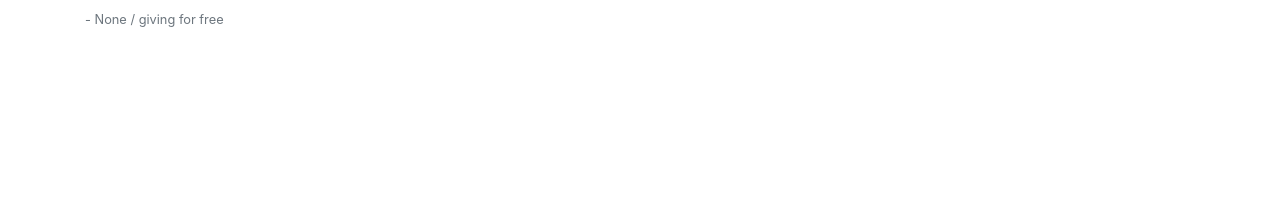
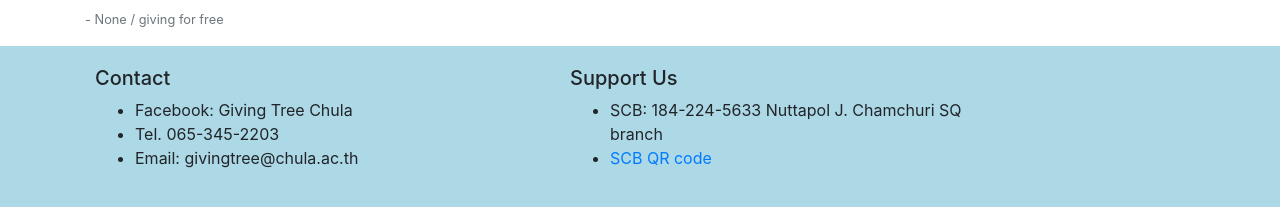
Before and after one commit to amnuntita/giving_tree, a React (Create React App) app: page / in a window 1280 px wide. Shown: the part 965-1172 px from the top of the page. Before the commit the page ends 1011 px from the top, so only its background shows below. Built offline with nearby package versions, Linux system fonts and the light colour scheme.

Commit message:
implement footer

```diff
--- a/src/App.css
+++ b/src/App.css
@@ -1,29 +1,3 @@
-.App {
-  text-align: center;
-}
-
-.App-logo {
-  height: 40vmin;
-  pointer-events: none;
-}
-
-@media (prefers-reduced-motion: no-preference) {
-  .App-logo {
-    animation: App-logo-spin infinite 20s linear;
-  }
-}
-
-.App-header {
-  background-color: #282c34;
-  min-height: 100vh;
-  display: flex;
-  flex-direction: column;
-  align-items: center;
-  justify-content: center;
-  font-size: calc(10px + 2vmin);
-  color: white;
-}
-
 .App-link {
   color: #61dafb;
 }
@@ -45,12 +19,11 @@
   transform: translate(-50%,-50%)
 }
 
-
-@keyframes App-logo-spin {
-  from {
-    transform: rotate(0deg);
-  }
-  to {
-    transform: rotate(360deg);
-  }
+.footer{
+  min-height: 200px;
+  width: 100%;
+  background-color: lightblue;
+  position:absolute;
+  padding-top: 20px;
+  padding-left: 20px;
 }
--- a/src/component/pages/post/post.js
+++ b/src/component/pages/post/post.js
@@ -6,22 +6,27 @@ import {
 } from "react-bootstrap";
 
 import Back from "../../shared/BackButton.js";
-import AuthorInfo from './author_info.js';
-import MyCarousel from './carousel.js';
+import AuthorInfo from './AuthorInfo.js';
+import MyCarousel from './Carousel.js';
+import Footer from '../../shared/Footer.js';
 
 const Post = () => {
 
   const items = ['assets/images/book1.jpg','assets/images/book2.jpg','assets/images/book3.jpg']
+  const title = "Give: Physics I Textbooks for Engineering/Science Freshmen Good Condition"
+  const author = "Nattapol Jaijing"
+  const date = "01/02/2020"
+  const condition = "- None / giving for free "
+
 
   return (
     <div>
       <Back />
-      <Container style={{ textAlign: "start" }}>
+      <Container>
         <h3>
-          Give: Physics I Textbooks for Engineering/Science Freshmen Good
-          Condition
+          {title}
         </h3>
-        Author: Nattapol Jaijing Date:01/02/2020
+        Author: {author} Date: {date}
         <Row style={{ marginTop: 20, marginBottom: 20 }}>
           <Col md={6}>
            <MyCarousel items={items}/>
@@ -46,9 +51,10 @@ const Post = () => {
         <h5>Additional condition:</h5>
         <blockquote>
           <h6>Willing to trade</h6>
-          <small class="text-muted">- None / giving for free </small>
+          <small class="text-muted">{condition} </small>
         </blockquote>
       </Container>
+      <Footer/>
     </div>
   );
 };
--- /dev/null
+++ b/src/component/shared/Footer.js
@@ -0,0 +1,31 @@
+import React from "react";
+import { Col,Row,Container } from "react-bootstrap";
+import {Link} from "react-router-dom";
+
+const Footer = () => {
+  return <div className="footer">
+      <Container>
+      <Row>
+      <Col xs={12} md={5}>
+          <div>
+          <h5>Contact</h5>
+          <ul>
+              <li>Facebook: Giving Tree Chula</li>
+              <li>Tel. 065-345-2203</li>
+              <li>Email: givingtree@chula.ac.th</li>
+          </ul>
+          </div>
+      </Col>
+      <Col xs={12} md={5}>
+          <h5>Support Us</h5>
+          <ul>
+              <li>SCB: 184-224-5633 Nuttapol J. Chamchuri SQ branch</li>
+              <li><Link>SCB QR code</Link></li>
+          </ul>
+      </Col>
+      </Row>
+      </Container>
+  </div>;
+};
+
+export default Footer;
--- a/src/component/shared/NavBar.js
+++ b/src/component/shared/NavBar.js
@@ -3,9 +3,9 @@ import { Navbar, Nav,NavDropdown } from "react-bootstrap";
 
 const NavBar = () => {
   return (
-    <Navbar bg="light" expand="lg">
+    <Navbar bg="light">
       <Navbar.Brand>Giving Tree</Navbar.Brand>
-      <Nav className="mr-auto">
+      <Nav>
         <Nav.Link>About</Nav.Link>
         <Nav.Link>FAQ</Nav.Link>
         <NavDropdown title="Things">
```
Also changed, not shown: src/component/pages/post/AuthorInfo.js (renamed from src/component/pages/post/author_info.js), 1 other file (tests, documents, lock files or other folders).
